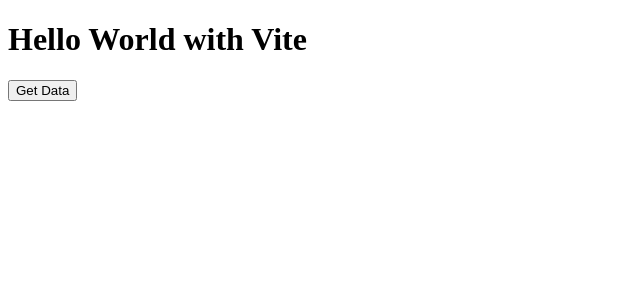
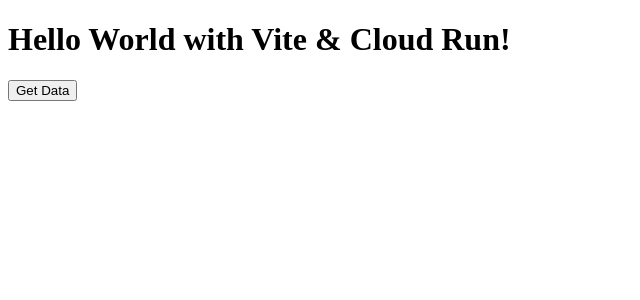
Before and after one commit to Cloud-Joji/web-app-go, a React (Vite) app in the folder client/: page / in a window 1280 px wide. Shown: the top 300 px of the page, without its empty margins (0-640 px from the left). Built offline with nearby package versions, Linux system fonts and the light colour scheme.

Commit message:
Modified envs (NO ENVS)

```diff
--- a/client/src/App.jsx
+++ b/client/src/App.jsx
@@ -4,7 +4,7 @@ function App() {
 
   return (
     <div>
-      <h1>Hello World with Vite</h1>
+      <h1>Hello World with Vite & Cloud Run!</h1>
       <button onClick={async () => {
         const response = await fetch('http://localhost:4000/users')
         const data = await response.json()
```
Also changed, not shown: 1 other file (tests, documents, lock files or other folders).
